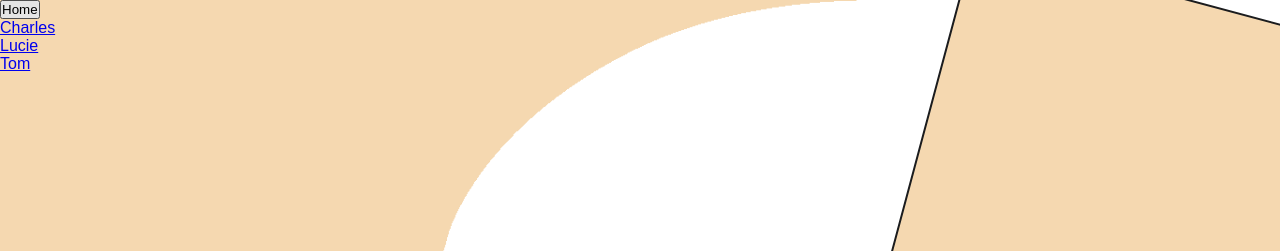
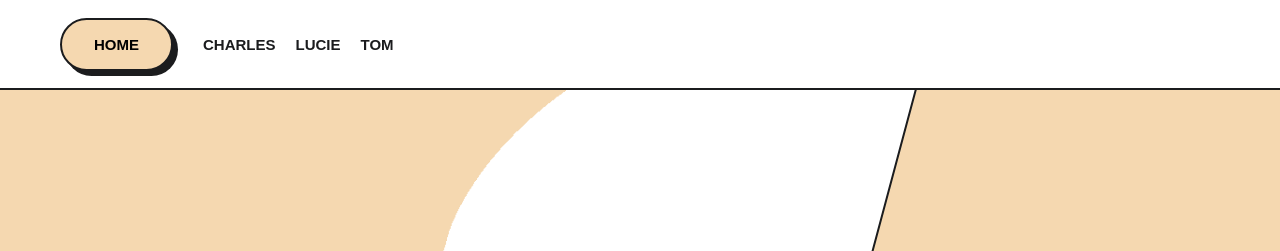
Before and after one commit to ByKrewz/Projet-W1-Git-Github, a plain HTML site: page lucie/charles.html in a window 1280 px wide. Shown: the top 251 px of the page. Drawn offline with Linux system fonts and the light colour scheme; grey boxes are pictures that could not be loaded.

Commit message:
:lipstick: Add Header Css

```diff
--- a/lucie/charles.html
+++ b/lucie/charles.html
@@ -4,6 +4,7 @@
     <meta charset="UTF-8">
     <meta http-equiv="X-UA-Compatible" content="IE=edge">
     <meta name="viewport" content="width=device-width, initial-scale=1.0">
+    <link rel="stylesheet" href="../nav.css">
     <link rel="stylesheet" href="style.css">
     <link rel="preconnect" href="https://fonts.googleapis.com">
     <link rel="preconnect" href="https://fonts.gstatic.com" crossorigin>
--- a/nav.css
+++ b/nav.css
@@ -0,0 +1,80 @@
+*{
+    margin: 0;
+    padding: 0;
+    box-sizing: border-box;
+}
+
+header{
+    display: flex;
+    flex-direction: row;
+    position: fixed;
+    width: 100%;
+    margin: auto;
+    top: 0px;
+    padding:10px;
+    font-size:1.1rem;
+    height: 90px;
+    align-items: center;
+    border-bottom: var(--black) 2px solid;
+    background-color: white;
+    z-index: 10;
+}
+
+header nav{
+    display: flex;
+    flex-direction: row;
+    justify-content: space-between;
+    width: 100%;
+    margin-left: 50px;
+}
+
+header nav img{
+    width: 50px;
+    height: 50px;
+}
+
+header nav ul{
+    display: flex;
+    flex-direction: row;
+    align-items: center;
+}
+
+header nav ul li{
+    list-style: none;
+    justify-content: space-between;
+    width: 100%;
+}
+
+header nav ul li a{
+    padding:0 10px;
+    color: var(--black);
+    text-decoration: none;
+    text-transform: uppercase;
+    font-weight: bold;
+    font-size: 15px;
+}
+
+header nav button{
+    border: #1b1c1e 2px solid;
+    padding: 1rem 2rem ;
+    font-size: 15px;
+    font-weight: bold;
+    text-transform: uppercase;
+    margin-right: 20px;
+    box-shadow: #1b1c1e 5px 5px ;
+    background-color: var(--color);
+    border-radius: 40px;
+}
+
+header nav button:active {
+    box-shadow: none;
+    transform: translate(5px, 5px);
+}
+
+
+@media screen and (max-width:760px) {
+
+    header nav{
+        margin-left: 10px;
+    }
+}
```
